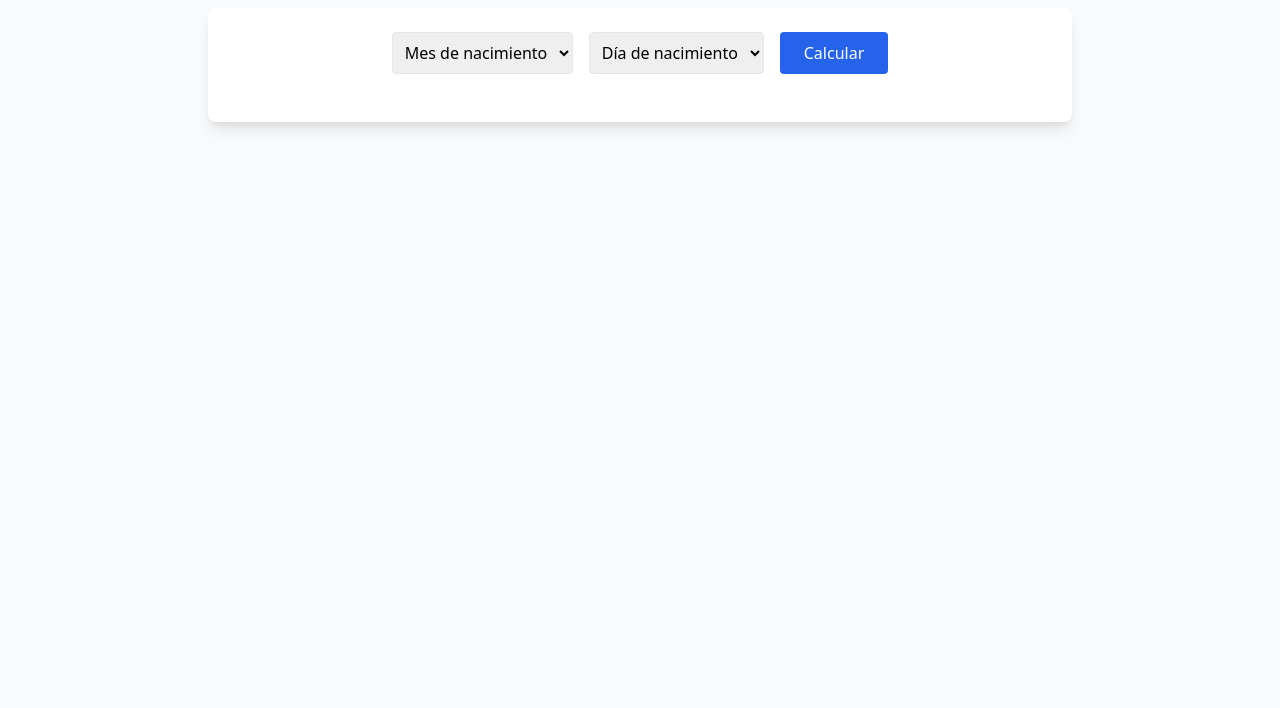
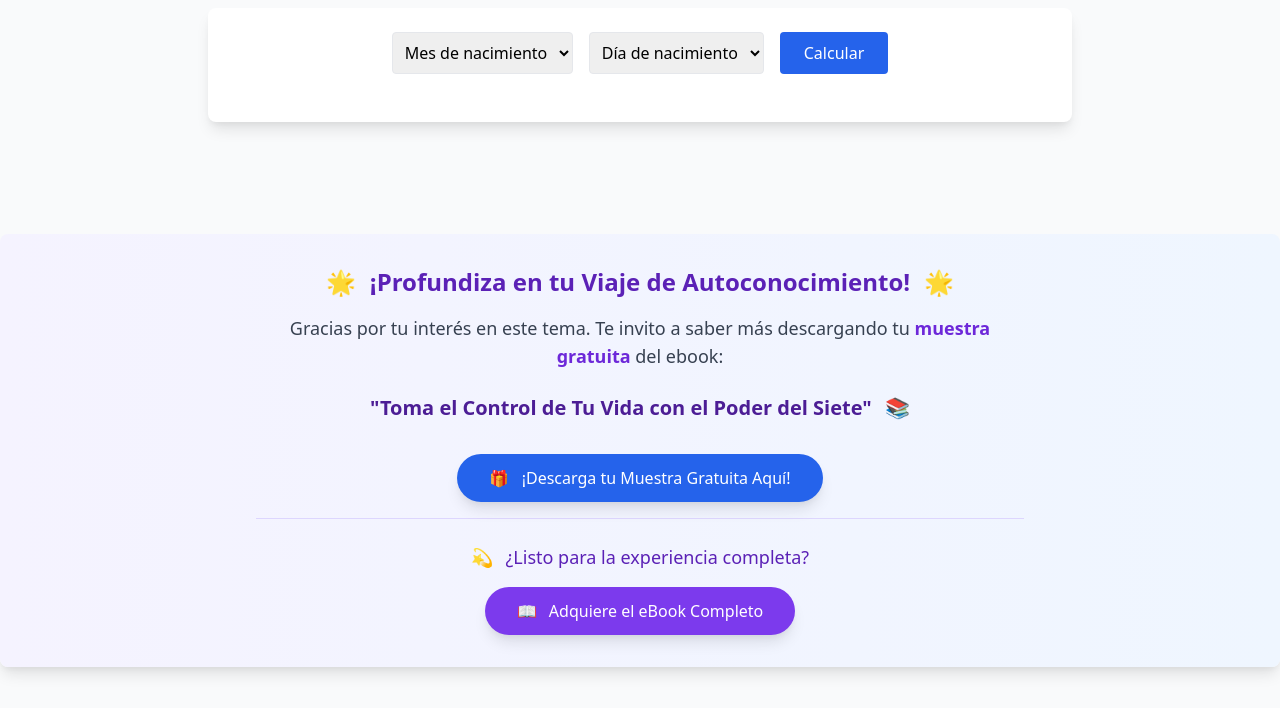
Before and after one commit to joserosr/ciclos, a plain HTML site: page index.html in a window 1280 px wide. Shown: the part 92-800 px from the top of the page. Drawn offline with nearby package versions, Linux system fonts and the light colour scheme.

Commit message:
index.html

```diff
--- a/index.html
+++ b/index.html
@@ -51,6 +51,48 @@
 
         <div id="results" class="space-y-4"></div>
     </div>
+<div class="mt-12 bg-gradient-to-r from-purple-50 to-blue-50 rounded-lg shadow-lg p-8 text-center">
+    <div class="max-w-3xl mx-auto">
+        <h2 class="text-2xl font-bold mb-4 text-purple-800">
+            <span class="mr-2">🌟</span>
+            ¡Profundiza en tu Viaje de Autoconocimiento!
+            <span class="ml-2">🌟</span>
+        </h2>
+
+        <p class="text-lg mb-6 text-gray-700">
+            Gracias por tu interés en este tema. Te invito a saber más descargando tu
+            <span class="font-bold text-purple-700">muestra gratuita</span> del ebook:
+        </p>
+
+        <div class="text-xl font-bold text-purple-900 mb-8">
+            "Toma el Control de Tu Vida con el Poder del Siete"
+            <span class="ml-2">📚</span>
+        </div>
+
+        <div class="space-y-4">
+            <a href="https://hubs.ly/Q02ZMhlK0"
+               target="_blank"
+               class="inline-block bg-blue-600 text-white px-8 py-3 rounded-full hover:bg-blue-700 transform hover:-translate-y-1 transition-all duration-200 shadow-lg">
+                <span class="mr-2">🎁</span>
+                ¡Descarga tu Muestra Gratuita Aquí!
+            </a>
+
+            <div class="mt-8 pt-6 border-t border-purple-200">
+                <p class="text-lg mb-4 text-purple-800">
+                    <span class="mr-2">💫</span>
+                    ¿Listo para la experiencia completa?
+                </p>
+
+                <a href="https://pay.hotmart.com/P96594631U"
+                   target="_blank"
+                   class="inline-block bg-purple-600 text-white px-8 py-3 rounded-full hover:bg-purple-700 transform hover:-translate-y-1 transition-all duration-200 shadow-lg">
+                    <span class="mr-2">📖</span>
+                    Adquiere el eBook Completo
+                </a>
+            </div>
+        </div>
+    </div>
+</div>
 
     <script>
         // Llenar los días del mes
```
